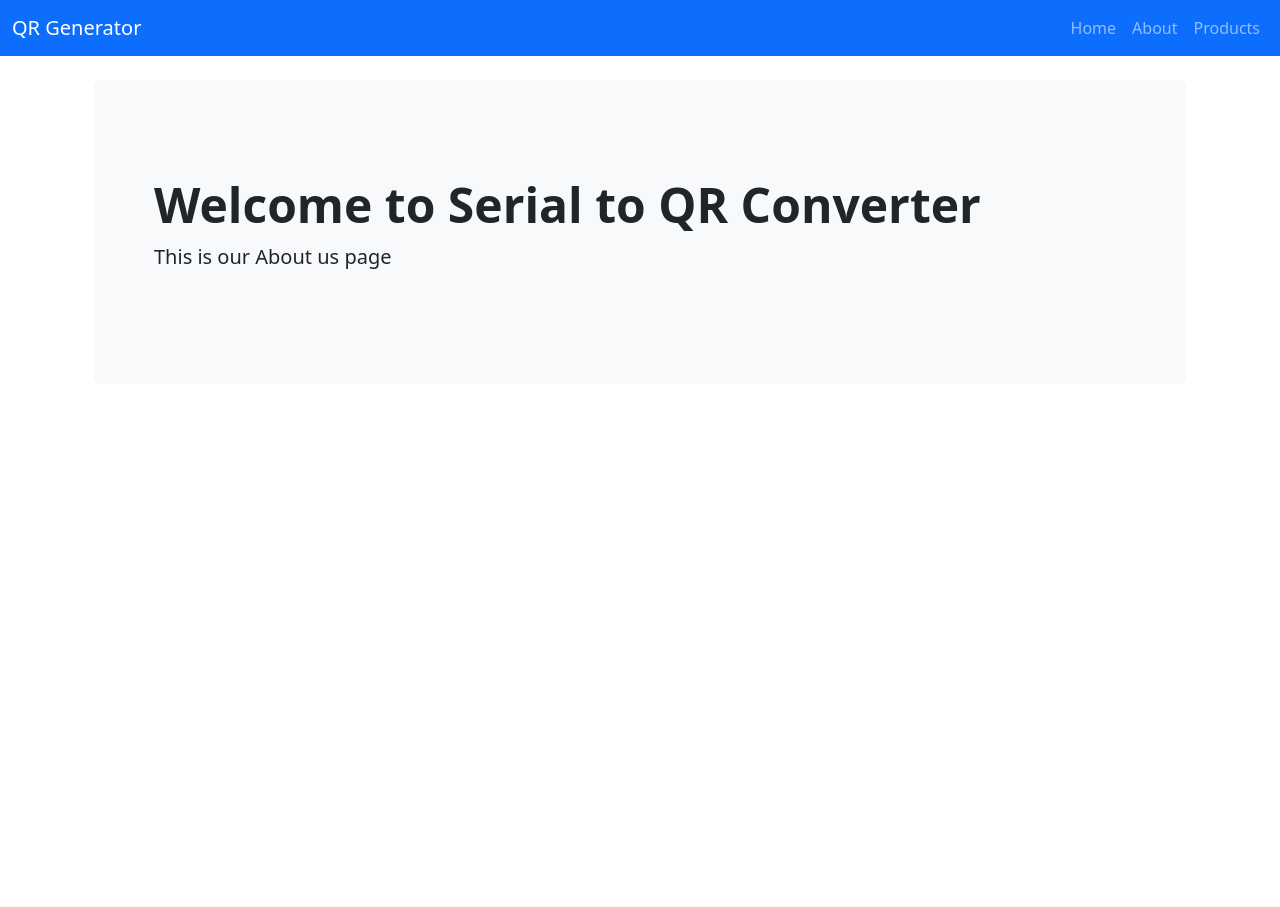
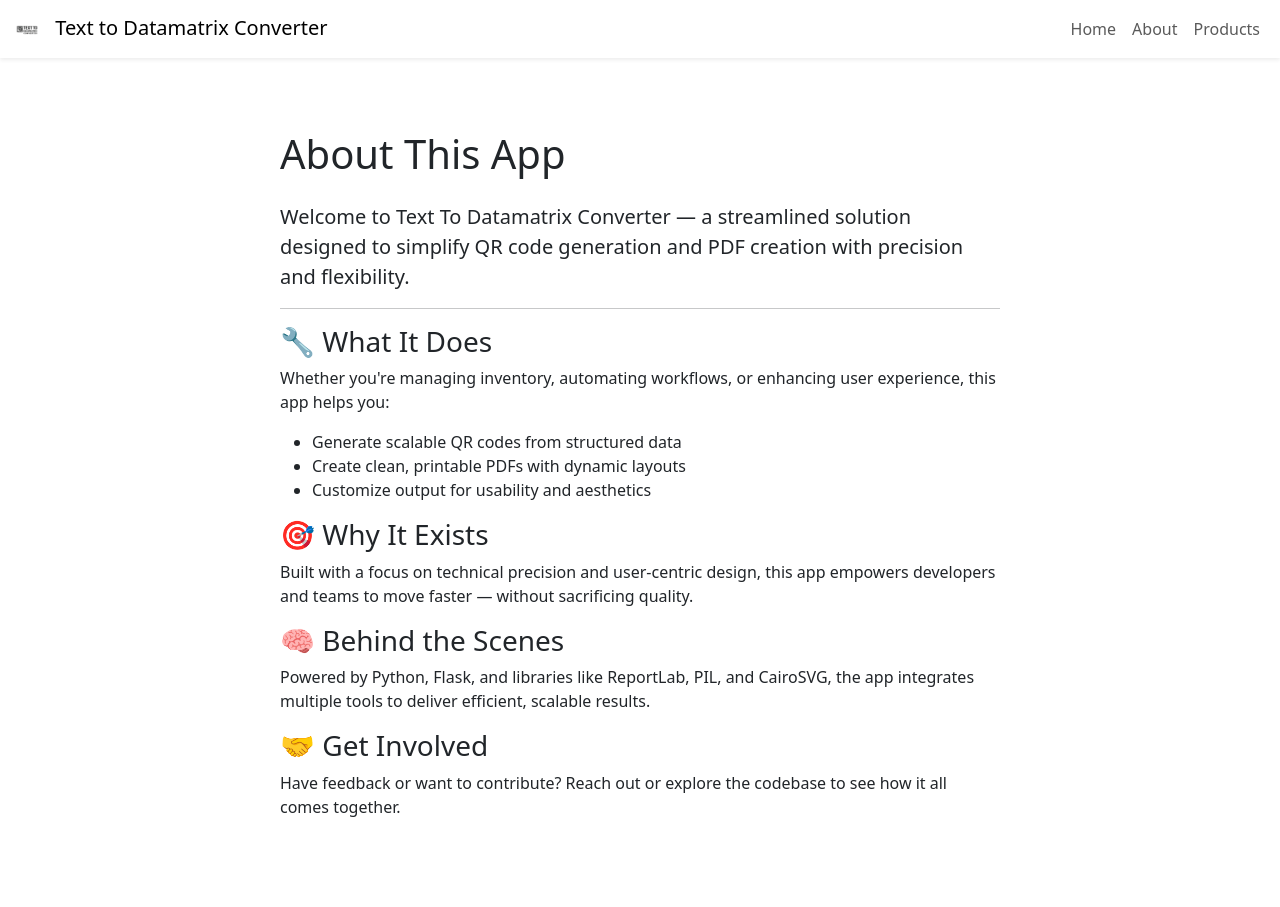
Before and after one commit to crspo/flask-k8-app, a Flask app: page /about in a window 1280 px wide. Before the commit the page ends 269 px from the top, so only its background shows below. Run offline with Flask 3, Linux system fonts and the light colour scheme.

Commit message:
about page

```diff
--- a/templates/about.html
+++ b/templates/about.html
@@ -1,13 +1,38 @@
 {% extends "layout.html" %}
-{% block title %}Home{% endblock %}
+{% block content %}
+<div class="container py-5">
+  <div class="row">
+    <div class="col-md-8 mx-auto">
+      <h1 class="mb-4">About This App</h1>
+      <p class="lead">
+        Welcome to <strong>Text To Datamatrix Converter</strong> — a streamlined solution designed to simplify QR code generation and PDF creation with precision and flexibility.
+      </p>
+      <hr>
+      <h3>🔧 What It Does</h3>
+      <p>
+        Whether you're managing inventory, automating workflows, or enhancing user experience, this app helps you:
+      </p>
+      <ul>
+        <li>Generate scalable QR codes from structured data</li>
+        <li>Create clean, printable PDFs with dynamic layouts</li>
+        <li>Customize output for usability and aesthetics</li>
+      </ul>
 
-{% block content %}
-<div class="container">
-  <!-- Hero Section -->
-  <div class="p-5 mb-4 bg-light rounded-3">
-    <div class="container-fluid py-5">
-      <h1 class="display-5 fw-bold">Welcome to Serial to QR Converter</h1>
-      <p class="lead">This is our About us page</p>
+      <h3>🎯 Why It Exists</h3>
+      <p>
+        Built with a focus on technical precision and user-centric design, this app empowers developers and teams to move faster — without sacrificing quality.
+      </p>
+
+      <h3>🧠 Behind the Scenes</h3>
+      <p>
+        Powered by Python, Flask, and libraries like ReportLab, PIL, and CairoSVG, the app integrates multiple tools to deliver efficient, scalable results.
+      </p>
+
+      <h3>🤝 Get Involved</h3>
+      <p>
+        Have feedback or want to contribute? Reach out or explore the codebase to see how it all comes together.
+      </p>
     </div>
   </div>
-  {% endblock %}
+</div>
+{% endblock %}
--- a/templates/layout.html
+++ b/templates/layout.html
@@ -6,11 +6,14 @@
   <!-- Bootstrap CSS -->
   <link href="https://cdn.jsdelivr.net/npm/bootstrap@5.3.3/dist/css/bootstrap.min.css" rel="stylesheet">
 </head>
-<body>
+<body bg-light>
   <!-- Sticky Navbar -->
-  <nav class="navbar navbar-expand-lg navbar-dark bg-primary sticky-top">
+  <nav class="navbar navbar-expand-lg navbar-light bg-white shadow-sm sticky-top">
     <div class="container-fluid">
-      <a class="navbar-brand" href="{{ url_for('main.index') }}">QR Generator</a>
+      <a class="navbar-brand" href="{{ url_for('main.index') }}">
+	   <img src="{{ url_for('static', filename='text-to-dm-logo.png') }}" alt="Logo" width="30" height="30" class="me-2">
+	   Text to Datamatrix Converter
+      </a>
       <button class="navbar-toggler" type="button" data-bs-toggle="collapse" data-bs-target="#navbarNav"
               aria-controls="navbarNav" aria-expanded="false" aria-label="Toggle navigation">
         <span class="navbar-toggler-icon"></span>
```
Also changed, not shown: static/text-to-dm-logo.png (added).
